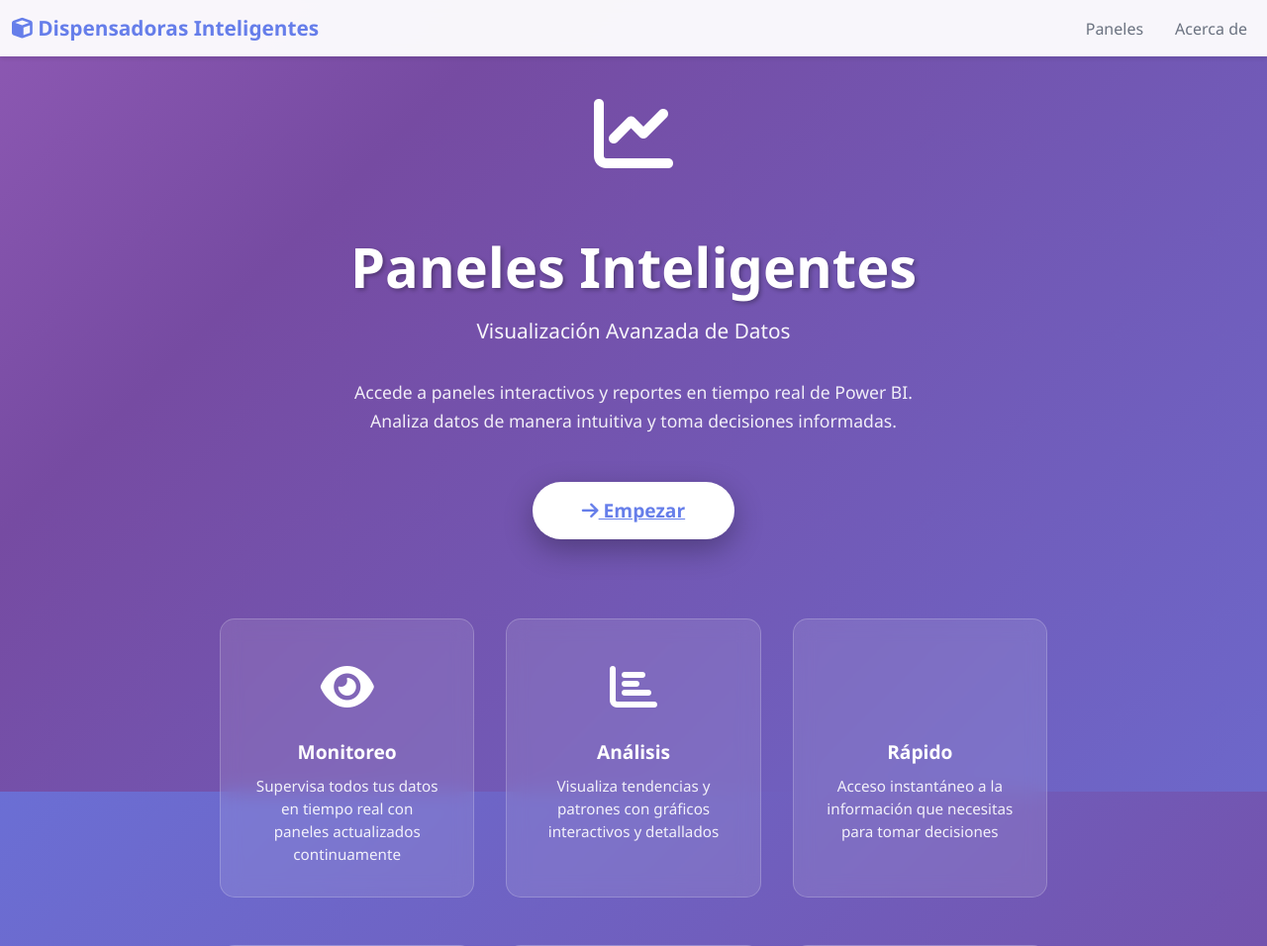
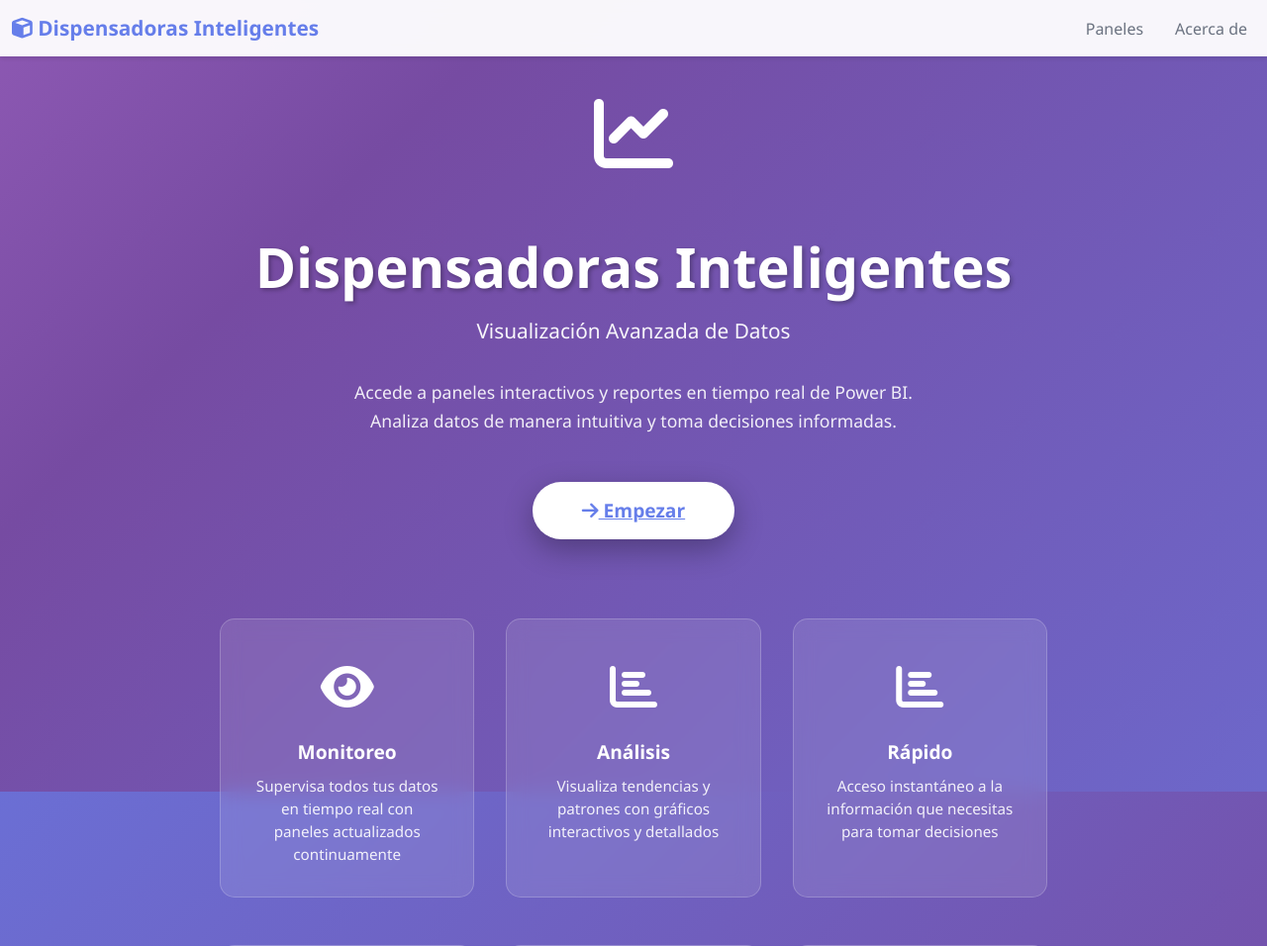
Before and after one commit to Edwinl21/DispensadorasInt, a Flask app: page / in a window 1280 px wide. Shown: the top 956 px of the page at 99% size. Run offline with Flask 3, Linux system fonts and the light colour scheme; some libraries are stand-ins or nearby versions.

Commit message:
Quinto commit

```diff
--- a/templates/inicio.html
+++ b/templates/inicio.html
@@ -4,7 +4,7 @@
     <meta charset="UTF-8">
     <meta name="viewport" content="width=device-width, initial-scale=1.0">
     <meta name="description" content="Sistema de Paneles Inteligentes">
-    <title>Sistema de Paneles - Inicio</title>
+    <title>Sistema de Dispensadoras inteligentes - Inicio</title>
 
     <!-- Bootstrap 5 -->
     <link href="https://cdnjs.cloudflare.com/ajax/libs/bootstrap/5.3.0/css/bootstrap.min.css" rel="stylesheet">
@@ -243,7 +243,7 @@
                 <i class="fas fa-chart-line"></i>
             </div>
 
-            <h1 class="hero-title">Paneles Inteligentes</h1>
+            <h1 class="hero-title">Dispensadoras Inteligentes</h1>
             <p class="hero-subtitle">Visualización Avanzada de Datos</p>
 
             <p class="hero-description">
@@ -275,7 +275,7 @@
 
             <div class="feature-card">
                 <div class="feature-icon">
-                    <i class="fas fa-lightning-bolt"></i>
+                    <i class="fas fa-chart-bar"></i>
                 </div>
                 <div class="feature-title">Rápido</div>
                 <div class="feature-description">Acceso instantáneo a la información que necesitas para tomar decisiones</div>
--- a/templates/paneles.html
+++ b/templates/paneles.html
@@ -218,7 +218,7 @@
     <nav class="navbar navbar-expand-lg navbar-dark">
         <div class="container-fluid">
             <a class="navbar-brand" href="/">
-                <i class="fas fa-chart-line"></i> Paneles Inteligentes
+                <i class="fas fa-chart-line"></i> Dispensadoras Inteligentes
             </a>
             <button class="navbar-toggler" type="button" data-bs-toggle="collapse" data-bs-target="#navbarNav" title="Menú">
                 <span class="navbar-toggler-icon"></span>
```
